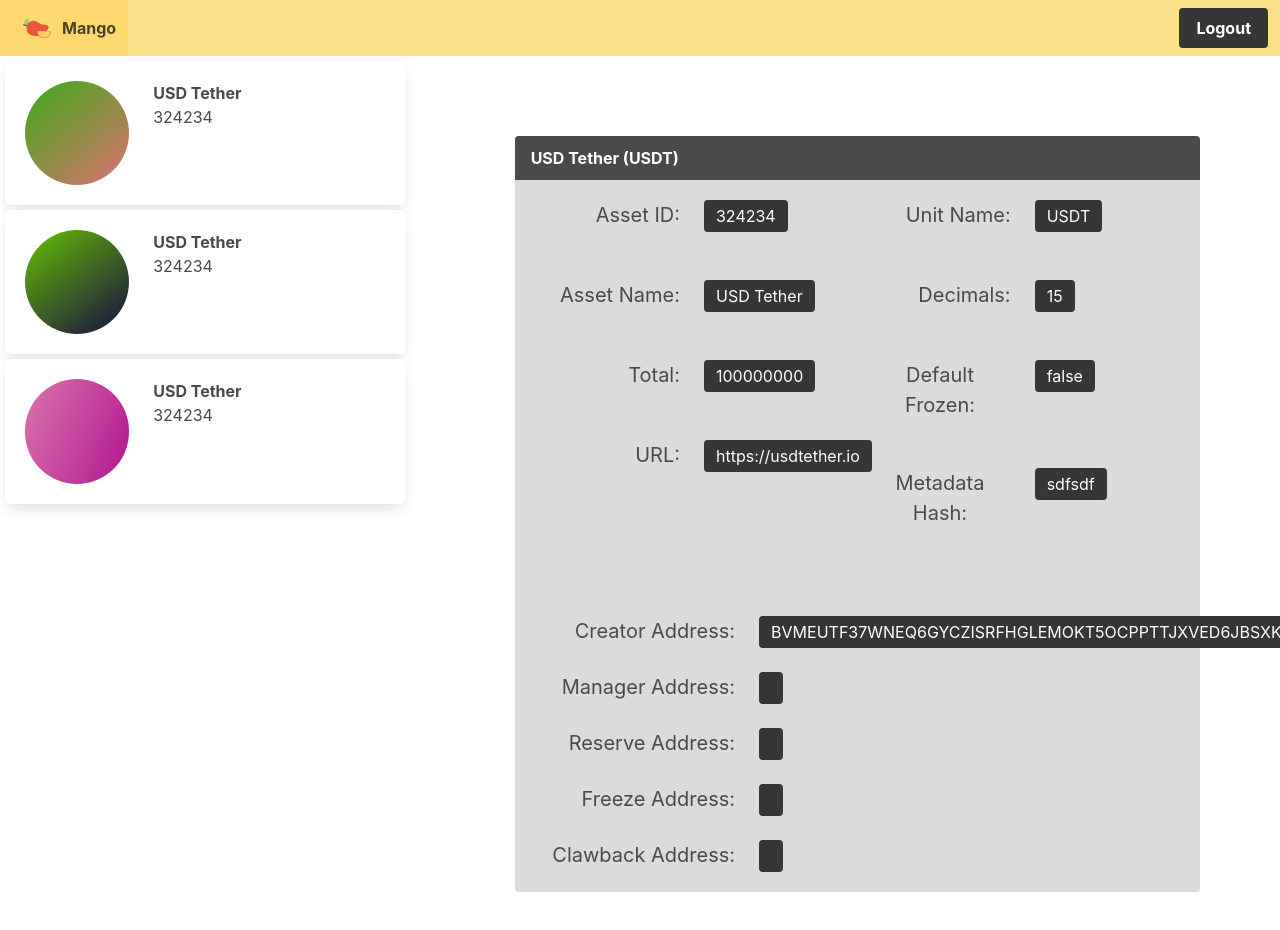
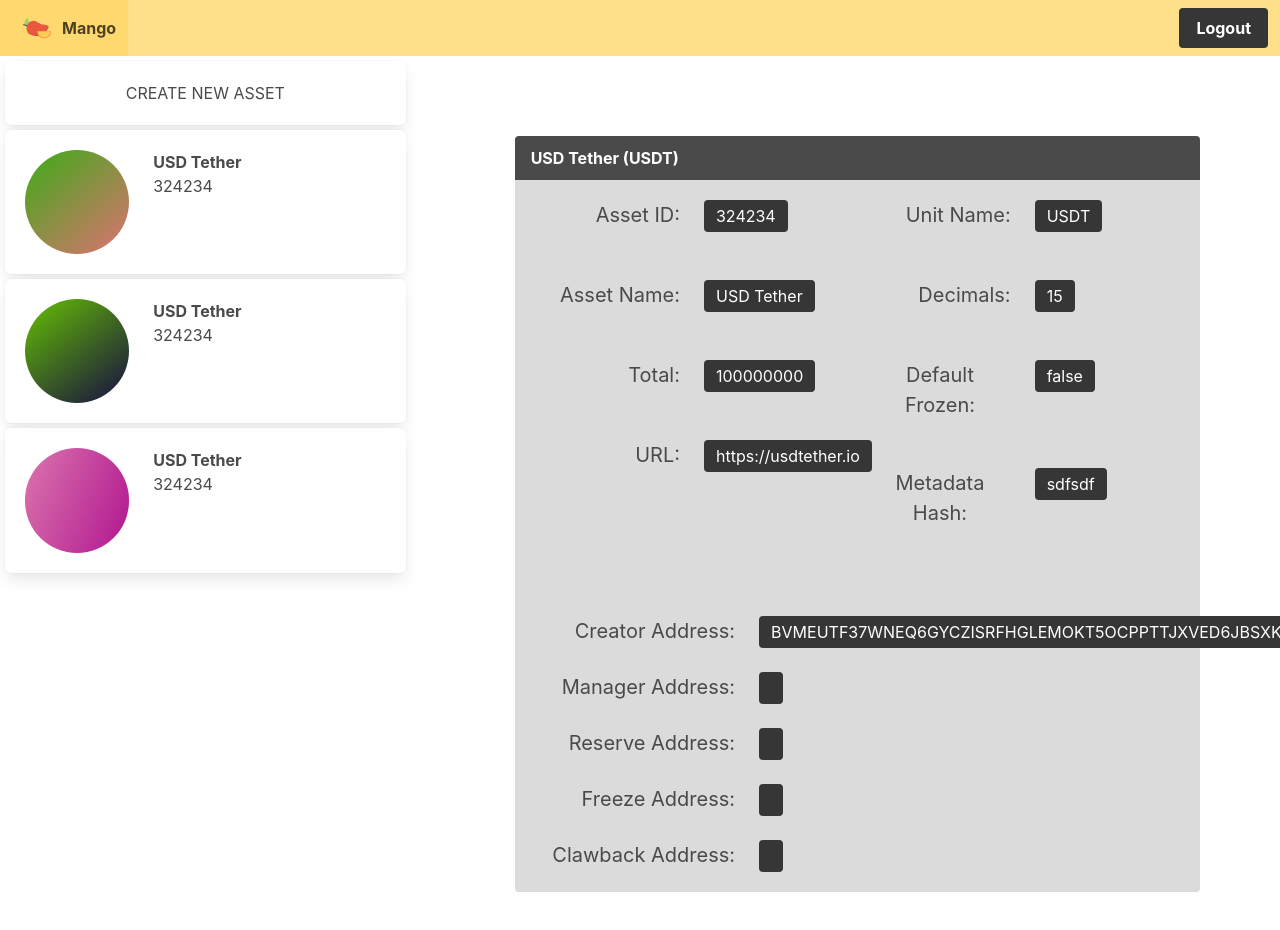
Before and after one commit to MangoDev-io/mango, an Angular app in the folder web/: page /manage in a window 1280 px wide. Shown: the top 930 px of the page. Built offline with nearby package versions, Linux system fonts and the light colour scheme.

Commit message:
Create new asset added in tokenLister

```diff
--- a/web/src/app/components/token-entry/token-entry.component.ts
+++ b/web/src/app/components/token-entry/token-entry.component.ts
@@ -37,7 +37,5 @@
 
         // prettier-ignore
         this.gradient = "linear-gradient(" + angle + "deg, " + newColor1 + ", " + newColor2 + ")";
-
-        // document.getElementById(`token-entry__left--${this.token.name}`).style.background = gradient
     }
 }
--- a/web/src/app/components/token-lister/token-lister.component.html
+++ b/web/src/app/components/token-lister/token-lister.component.html
@@ -1,4 +1,10 @@
 <section>
+    <!-- Create New Asset -->
+    <div class="box create-new__container">
+        <h1>CREATE NEW ASSET</h1>
+    </div>
+
+    <!-- Token List -->
     <div *ngFor="let token of stateSvc.tokenList" class="token__container">
         <app-token-entry [token]="token"></app-token-entry>
     </div>
--- a/web/src/app/components/token-lister/token-lister.component.scss
+++ b/web/src/app/components/token-lister/token-lister.component.scss
@@ -1,3 +1,8 @@
+.create-new__container {
+    text-align: center;
+    margin: 5px;
+}
+
 .token__container {
     display: block;
 }
```
